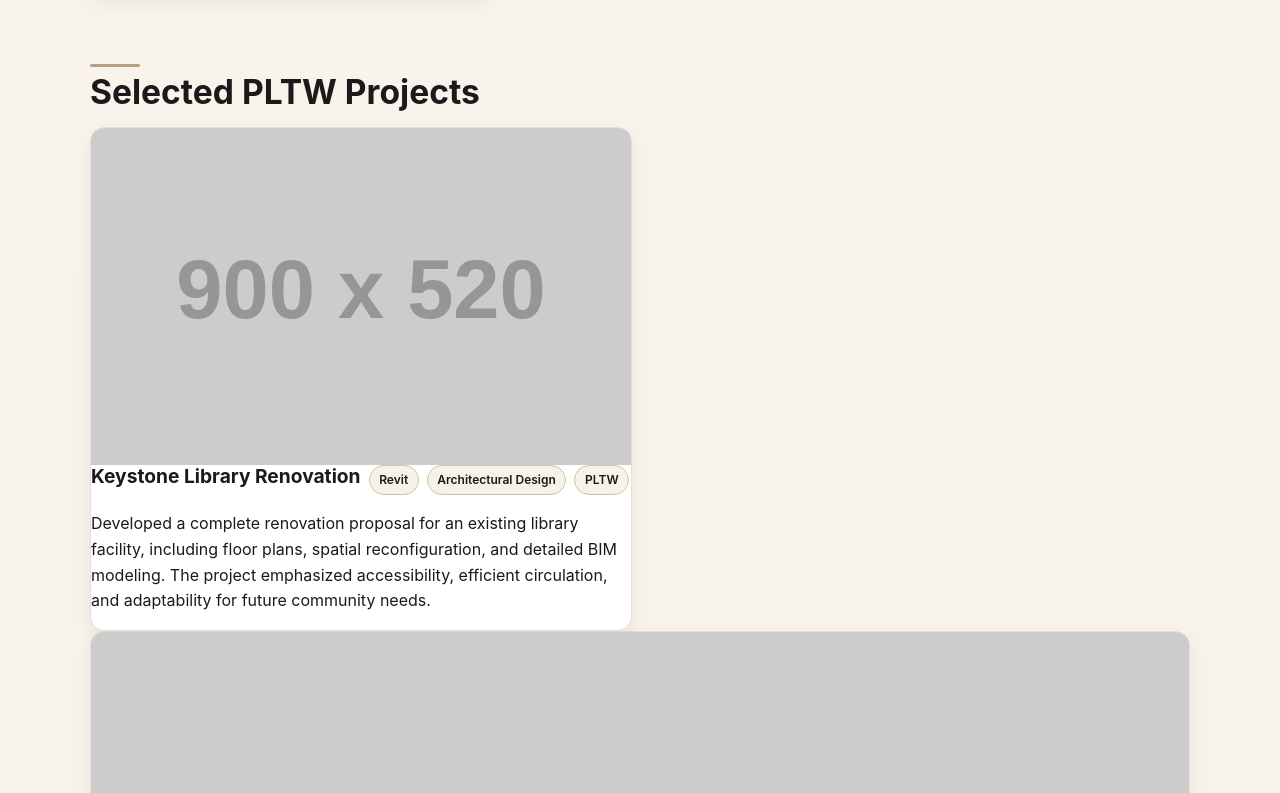
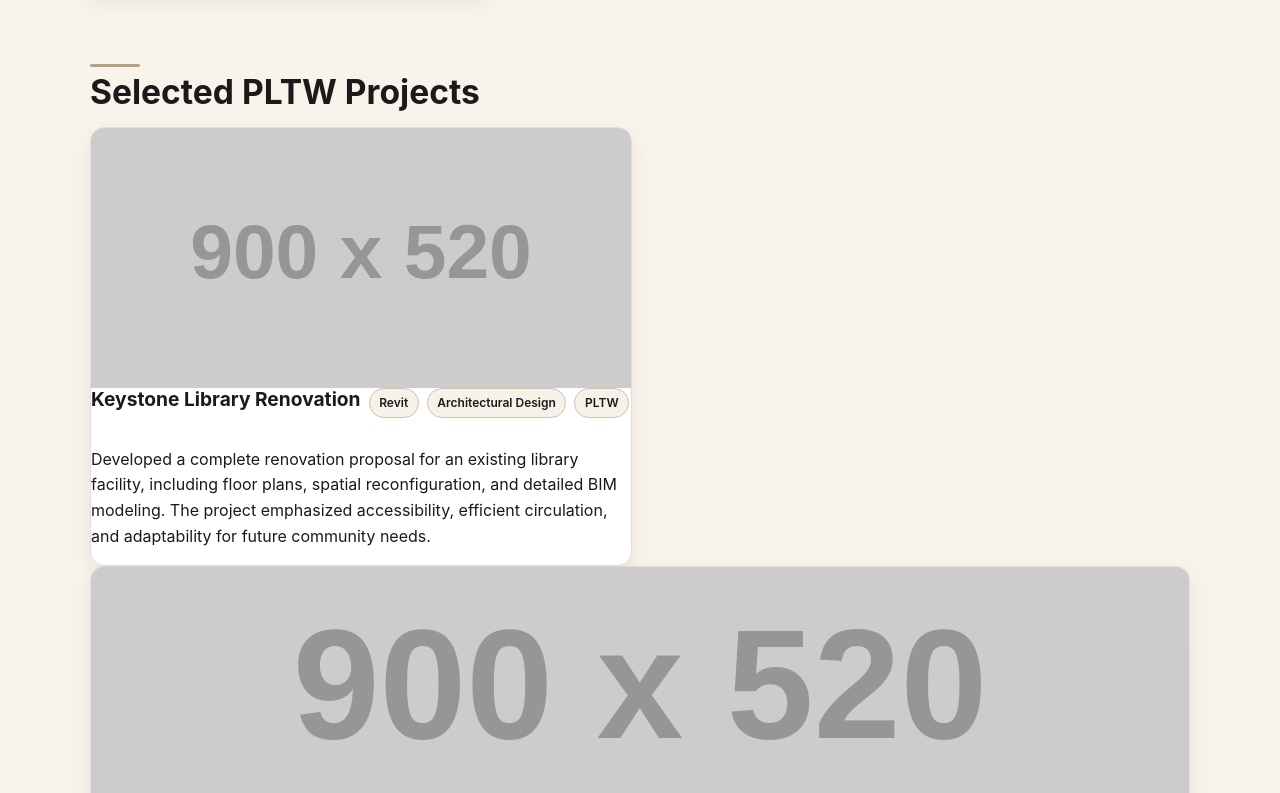
Before and after one commit to arasarikan/aras-portfolio, a plain HTML site: page index.html in a window 1280 px wide. Shown: the part 1307-2100 px from the top of the page. Drawn offline with Linux system fonts and the light colour scheme; placeholder pictures from the web are drawn by us.

Commit message:
Update styles.css

```diff
--- a/styles.css
+++ b/styles.css
@@ -242,9 +242,7 @@
 
 .project-media img {
   width: 100%;
-  border-radius: 0;
-  border: 0;
-  aspect-ratio: 16 / 10;
+  height: 260px;
   object-fit: cover;
   display: block;
 }
@@ -376,3 +374,13 @@
 .timeline-card .meta {
   color: #6a5a48;
 }
+
+.project {
+  display: flex;
+  flex-direction: column;
+}
+
+.project-body {
+  padding: 1rem 1.1rem 1.1rem;
+  flex-grow: 1;
+}
```
